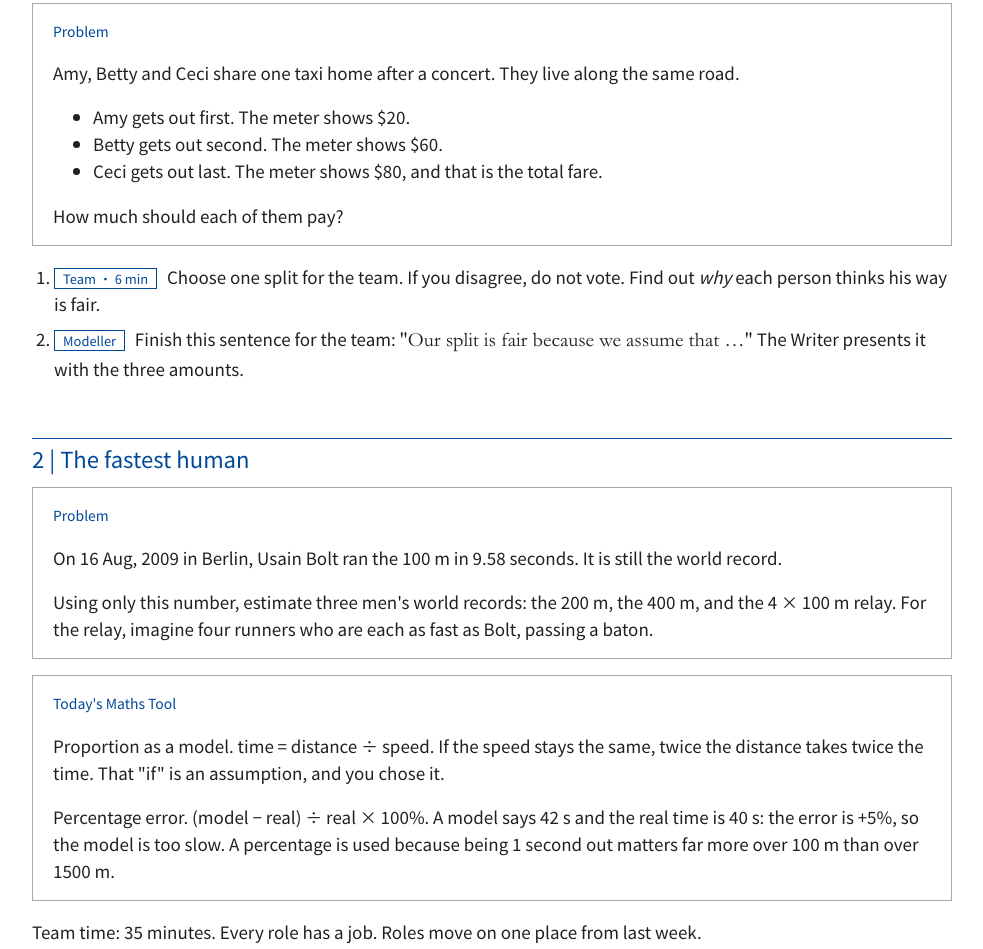
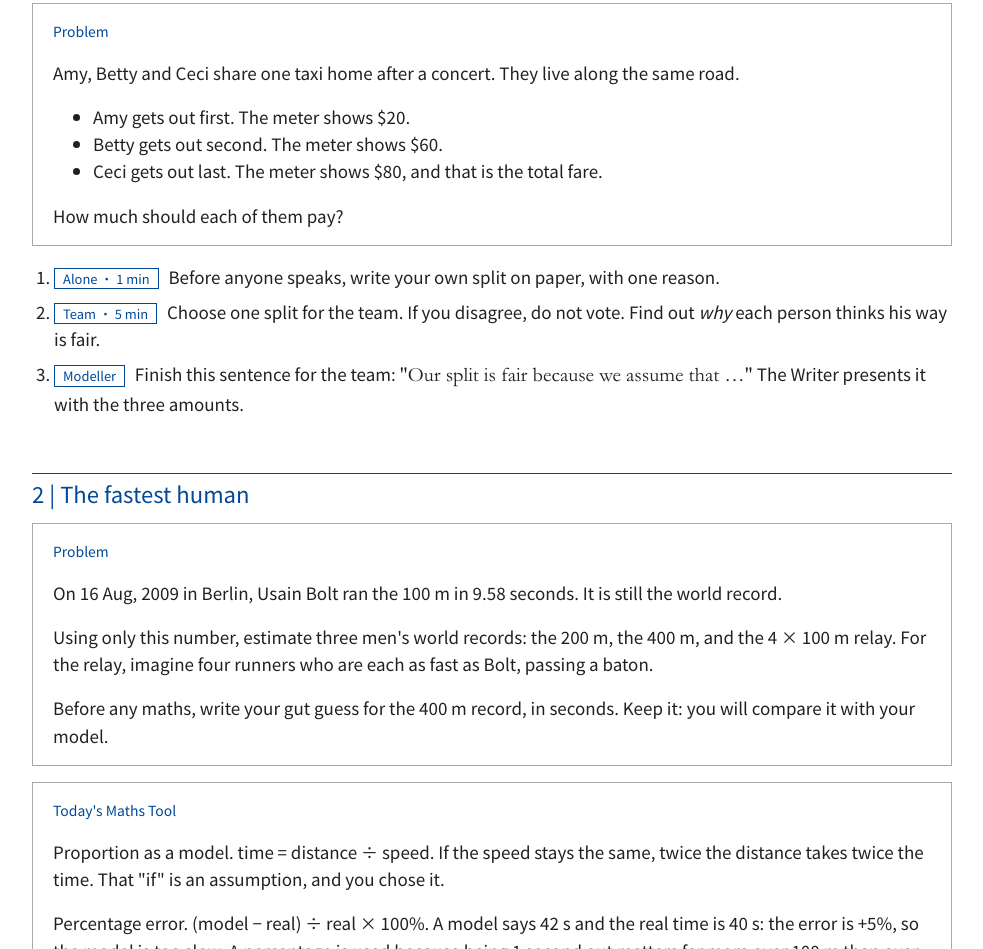
Before and after one commit to kenwong-wyhk/maths-team-modelling, a plain HTML site: page sessions/01.html in a window 1280 px wide. Shown: the part 528-1477 px from the top of the page, without its empty margins (148-1131 px from the left). Drawn offline with Linux system fonts and the light colour scheme.

Commit message:
Session 1: write alone before the team talks, a gut guess for the 400 m, and the dismissal teaser
Co-Authored-By: Claude Opus 5.5 <noreply@anthropic.com>

```diff
--- a/sessions/01.html
+++ b/sessions/01.html
@@ -35,7 +35,8 @@
     <p><strong>How much should each of them pay?</strong></p>
   </div>
   <ol class="tasks">
-    <li><span class="tag">Team · 6 min</span> Choose one split for the team. If you disagree, do not vote. Find out <em>why</em> each person thinks his way is fair.</li>
+    <li><span class="tag">Alone · 1 min</span> Before anyone speaks, write your own split on paper, with one reason.</li>
+    <li><span class="tag">Team · 5 min</span> Choose one split for the team. If you disagree, do not vote. Find out <em>why</em> each person thinks his way is fair.</li>
     <li><span class="tag">Modeller</span> Finish this sentence for the team: <span class="sentence">"Our split is fair because we assume that …"</span> The Writer presents it with the three amounts.</li>
   </ol>
 
@@ -44,6 +45,7 @@
     <span class="label">Problem</span>
     <p>On 16 Aug, 2009 in Berlin, Usain Bolt ran the 100 m in <strong>9.58 seconds</strong>. It is still the world record.</p>
     <p><strong>Using only this number, estimate three men's world records: the 200 m, the 400 m, and the 4 × 100 m relay.</strong> For the relay, imagine four runners who are each as fast as Bolt, passing a baton.</p>
+    <p><strong>Before any maths,</strong> write your gut guess for the 400 m record, in seconds. Keep it: you will compare it with your model.</p>
   </div>
 
   <div class="tile">
```
Also changed, not shown: sessions/01-live.html (+4 -1 lines).
